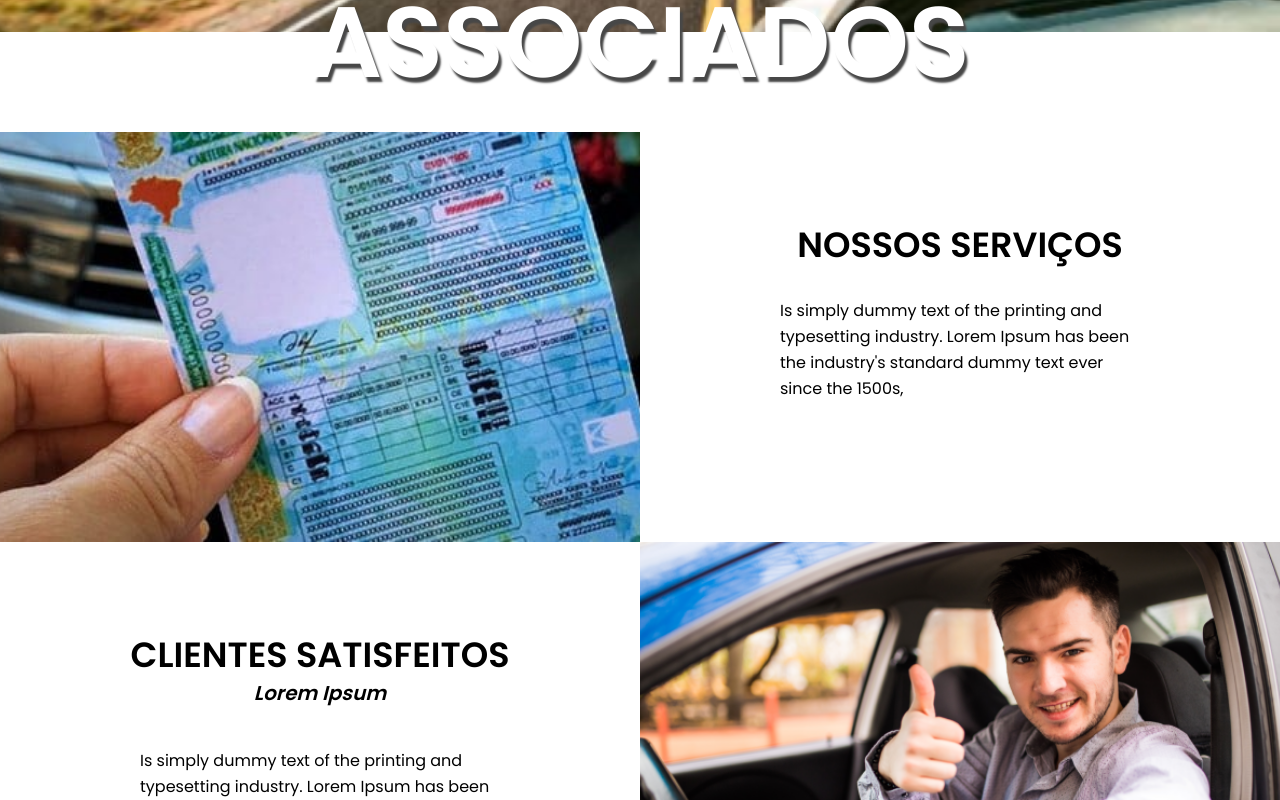
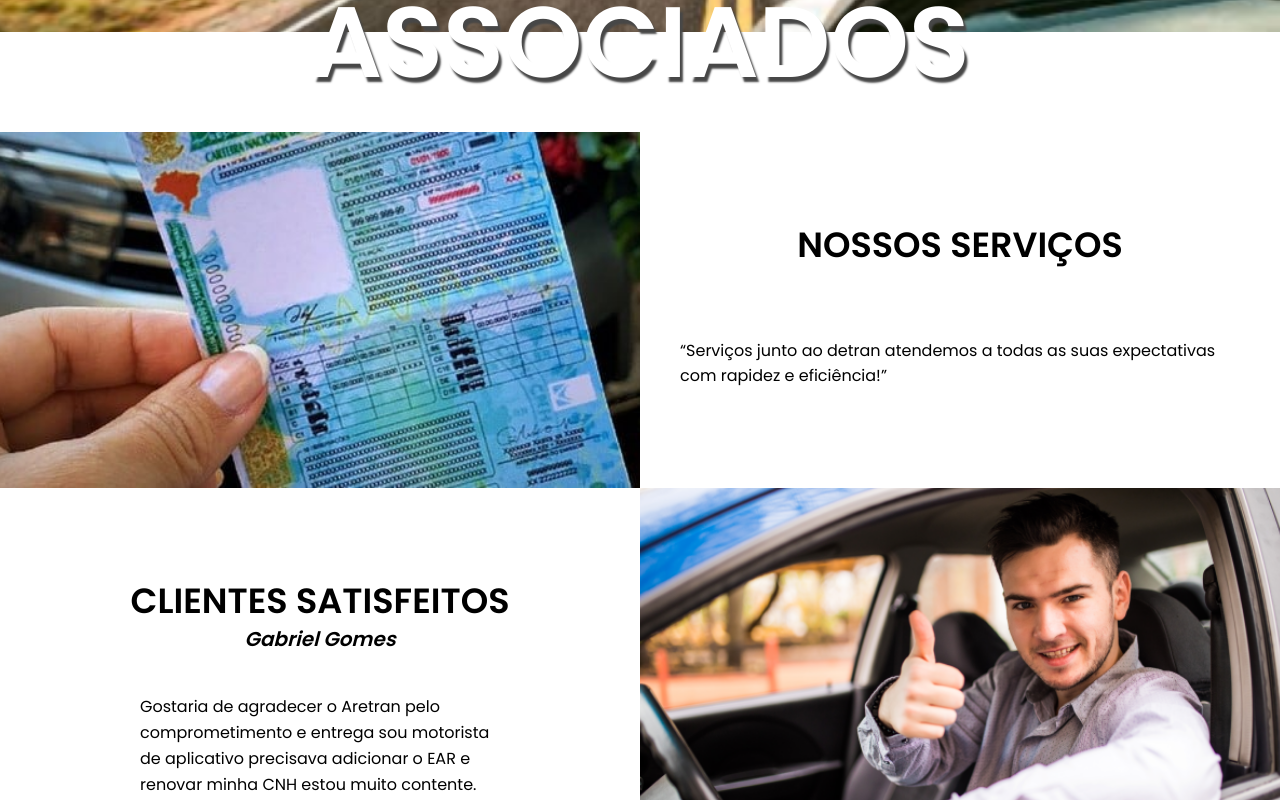
Before and after one commit to AndersonGL/Aretran-Despachantes, a React (Create React App) app: page / in a window 1280 px wide. Shown: the part 340-1140 px from the top of the page. Built offline with nearby package versions, Linux system fonts and the light colour scheme.

Commit message:
Atualizar o index.js

```diff
--- a/src/paginas/Home/index.js
+++ b/src/paginas/Home/index.js
@@ -25,18 +25,18 @@ export default function Home() {
          <img src="assets/cnh.png" alt="foto motorista" />
          <div className="texto-secao-nossos-servicos">
             <h2>NOSSOS SERVIÇOS</h2>
-           <p> Is simply dummy text of the printing and typesetting industry. Lorem Ipsum has been the industry's standard dummy text ever since the 1500s,
+           <p>
            </p>
-
+“Serviços junto ao detran atendemos a todas as suas expectativas com rapidez e eficiência!”
          </div>
          </section>
 
          <section className="secao-nossos-clientes">
             <div className="texto-secao-nossos-clientes">
                 <h2>CLIENTES SATISFEITOS</h2>
-                <span>Lorem Ipsum</span>
+                <span>Gabriel Gomes</span>
                 <p>
-                Is simply dummy text of the printing and typesetting industry. Lorem Ipsum has been the industry's standard dummy text ever since the 1500s.
+                Gostaria de agradecer o Aretran pelo comprometimento e entrega sou motorista de  aplicativo precisava adicionar o EAR e renovar minha CNH estou muito contente.
                 </p>
             </div>
             <img src="assets/motorista.png" alt="foto de uma cnh" />
```
